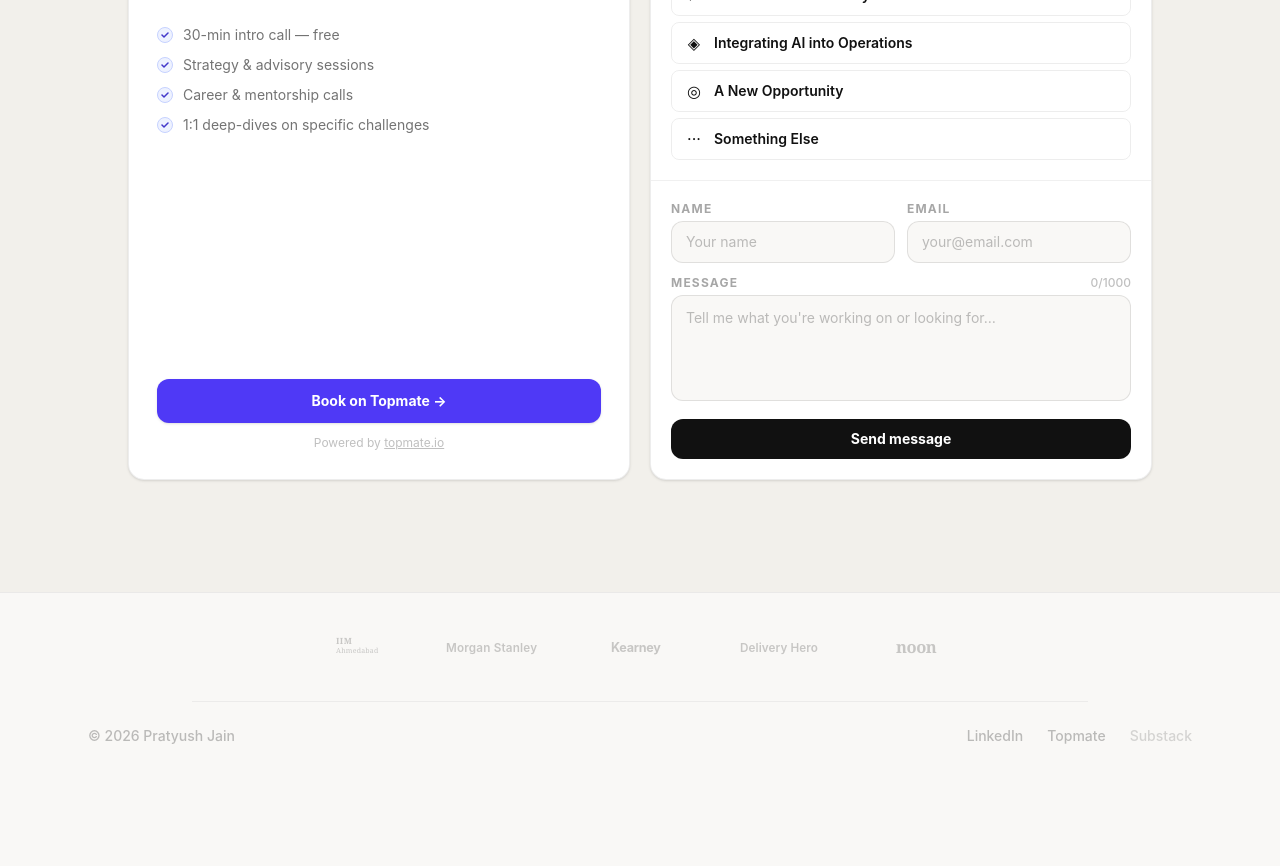
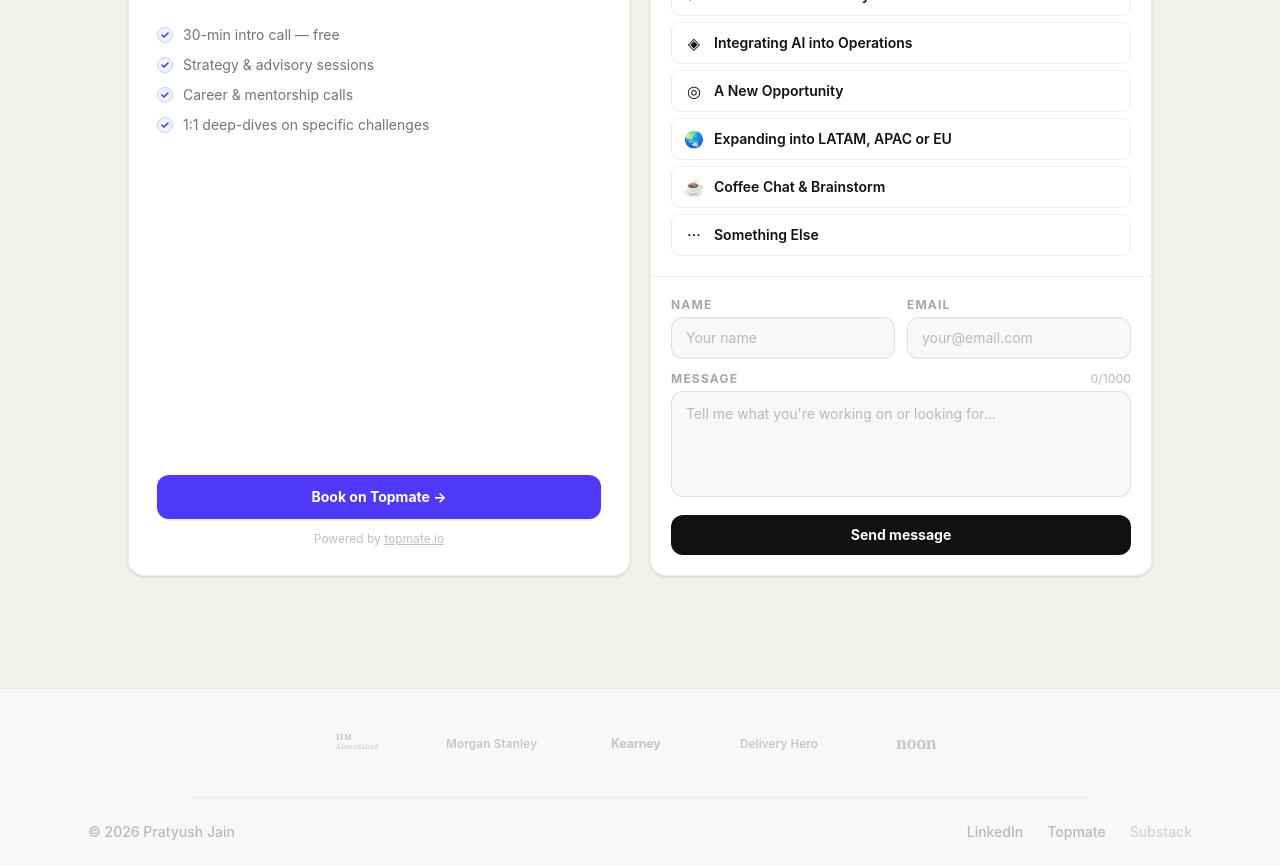
Before and after one commit to jainpratyush26/pratyush-jain-portfolio, a Next.js app: page / in a window 1280 px wide. Shown: the part 5620-6486 px from the top of the page. Before the commit the page ends 6390 px from the top, so only its background shows below. Built offline with nearby package versions, Linux system fonts and the light colour scheme.

Commit message:
Add LATAM/APAC/EU expansion and coffee chat options to Let's Talk

```diff
--- a/components/LetsTalk.tsx
+++ b/components/LetsTalk.tsx
@@ -25,6 +25,18 @@ const USE_CASES = [
     label: "A New Opportunity",
     sublabel: "Exec roles, board positions or partnerships",
     icon: "◎",
+  },
+  {
+    id: "latam",
+    label: "Expanding into LATAM, APAC or EU",
+    sublabel: "Market entry, playbooks and local networks",
+    icon: "🌏",
+  },
+  {
+    id: "coffee",
+    label: "Coffee Chat & Brainstorm",
+    sublabel: "Just want to think something through together",
+    icon: "☕",
   },
   {
     id: "other",
```
